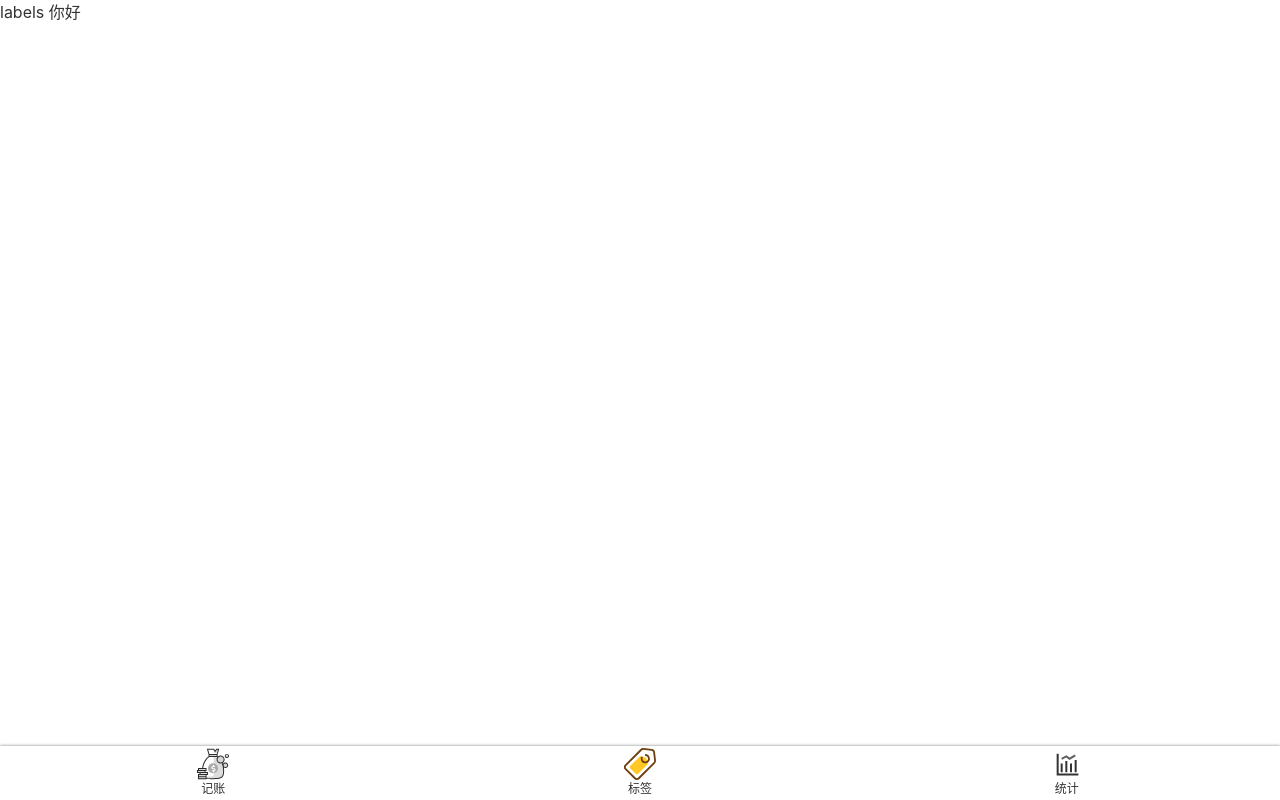
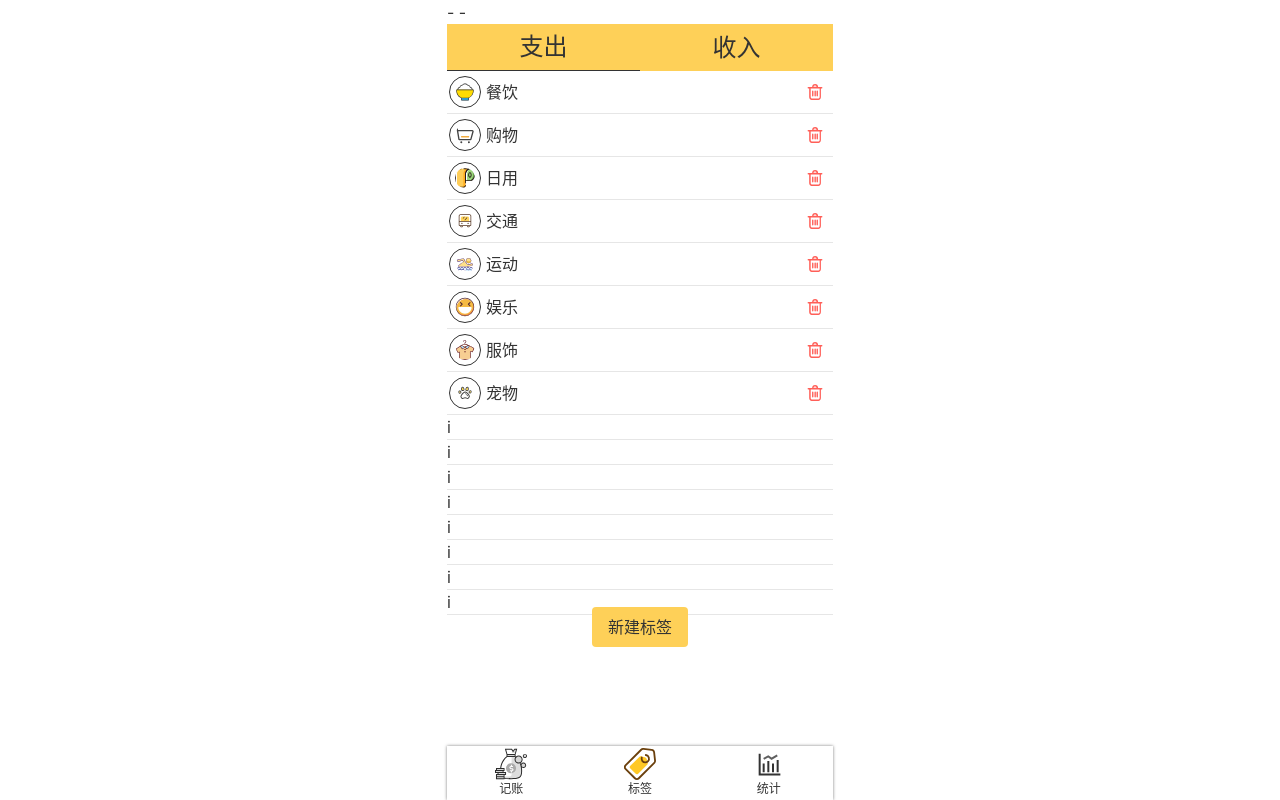
Before and after one commit to sunwan1234/apple-bill, a Vue app: page /#/labels in a window 1280 px wide. Built offline with nearby package versions, Linux system fonts and the light colour scheme.

Commit message:
完成labels页的html和css

```diff
--- a/src/assets/styles/reset.scss
+++ b/src/assets/styles/reset.scss
@@ -1,3 +1,7 @@
+#app {
+  max-width: 386px;
+  margin: 0 auto;
+}
 * {
   margin: 0; padding: 0;
   box-sizing: border-box;
--- a/src/components/Money/NumberPad.vue
+++ b/src/components/Money/NumberPad.vue
@@ -82,12 +82,10 @@
 	.numberPad {
 		background: rgb(254, 208, 88);
 		display: flex;
-		flex-wrap: wrap;
+		flex-wrap: nowrap;
 		flex-direction: column;
 		flex-grow: 1;
-		flex-shrink: 1;
-		min-height: 0;
-		min-width: 0;
+
 
 		.output {
 			@extend %clearFix;
@@ -99,8 +97,9 @@
 			display: flex;
 			flex-wrap: wrap;
 			justify-content: space-around;
-			padding: 5px;
 			flex-grow: 1;
+			padding: 2px;
+			margin: 1px 3px;
 
 
 			> button {
--- a/src/custom.d.ts
+++ b/src/custom.d.ts
@@ -1,4 +1,4 @@
-type AccountItem = {
+type RecordItem = {
   type: string;
   tag: string;
   amount: number;
--- a/src/models/accountListModel.ts
+++ /dev/null
@@ -1,21 +0,0 @@
-import clone from '@/lib/clone';
-
-const localStorageKeuName = 'accountList';
-const accountListModel = {
-  data: [] as AccountItem[],
-
-  fetch() {
-    this.data = JSON.parse(window.localStorage.getItem(localStorageKeuName) || '[]') as AccountItem[];
-    return this.data;
-  },
-  save() {
-    window.localStorage.setItem(localStorageKeuName, JSON.stringify(this.data));
-  },
-  create(account: AccountItem){
-    const newAccount: AccountItem = clone(account);
-    newAccount.createdAt = new Date();
-    this.data.push(newAccount);
-  }
-};
-
-export default accountListModel;
--- /dev/null
+++ b/src/models/recordListModel.ts
@@ -0,0 +1,22 @@
+import clone from '@/lib/clone';
+
+const localStorageKeuName = 'recordList';
+const recordListModel = {
+  data: [] as RecordItem[],
+
+  fetch() {
+    this.data = JSON.parse(window.localStorage.getItem(localStorageKeuName) || '[]') as RecordItem[];
+    return this.data;
+  },
+  save() {
+    window.localStorage.setItem(localStorageKeuName, JSON.stringify(this.data));
+  },
+  create(record: RecordItem){
+    const newRecord: RecordItem = clone(record);
+    newRecord.createdAt = new Date();
+    this.data.push(newRecord);
+    this.save()
+  }
+};
+
+export default recordListModel;
--- a/src/views/Labels.vue
+++ b/src/views/Labels.vue
@@ -1,15 +1,152 @@
 <template>
-		<Layout>
-			<p>labels 你好</p>
-		</Layout>
+	<Layout>
+		{{account.type}}
+		{{isShow}}
+		<Types :value.sync="account.type">
+		</Types>
+		<div class="labels-wrapper">
+
+			<ol class="labels" v-if=" isShow === '-'">
+				<li v-for="(item, index) in this.outputTags"
+						:key="index">
+				<span class="iconItem">
+					<Icon :name="item.svg"></Icon>
+					<span>{{ item.name }}</span>
+				</span>
+					<Icon :name="'delete2'"></Icon>
+				</li>
+				<li>i</li>
+				<li>i</li>
+				<li>i</li>
+				<li>i</li>
+				<li>i</li>
+				<li>i</li>
+				<li>i</li>
+				<li>i</li>
+			</ol>
+			<ol class="labels" v-if=" isShow === '+'">
+				<li v-for="(item, index) in this.inputTags"
+						:key="index">
+				<span class="iconItem">
+					<Icon :name="item.svg"></Icon>
+					<span>{{ item.name }}</span>
+				</span>
+
+					<Icon :name="'delete2'"></Icon>
+				</li>
+			</ol>
+			<div class="createTag-wrapper">
+				<button class="createTag" >新建标签</button>
+			</div>
+
+		</div>
+
+	</Layout>
 </template>
 
 <script lang="ts">
-  export default {
-    name: 'Labels'
-  };
+  import Vue from 'vue';
+  import {Component, Watch} from 'vue-property-decorator';
+  import recordListModel from '@/models/recordListModel';
+  import Types from '@/components/Money/Types.vue';
+
+
+  const accountList = recordListModel.fetch();
+
+  @Component({
+    components: {Types}
+  })
+  export default class Labels extends Vue {
+    outputTags: Array<Record<string, string>> = [
+      {
+        svg: 'meal',
+        name: '餐饮'
+      },
+      {
+        svg: 'shop',
+        name: '购物'
+      },
+      {
+        svg: 'everyday',
+        name: '日用'
+      },
+      {svg: 'transport', name: '交通'},
+      {svg: 'sport2', name: '运动'},
+      {svg: 'fun', name: '娱乐'},
+      {svg: 'cloth', name: '服饰'},
+      {svg: 'pet', name: '宠物'}
+    ];
+    inputTags: Array<Record<string, string>> = [
+      {svg: 'in-redpocket', name: '红包'},
+      {svg: 'in-rent', name: '租金'},
+      {svg: 'in-gift', name: '礼金'},
+      {svg: 'in-get', name: '收款'},
+      {svg: 'in-manage', name: '理财'},
+      {svg: 'in-annual', name: '年终奖'},
+      {svg: 'in-other', name: '其他'}
+    ];
+
+    accountList: RecordItem[] = accountList;
+    account: RecordItem = {
+      type: '-', tag: '', amount: 0, note: '',
+    };
+    isShow!: string | undefined;
+
+    @Watch('account.type', {immediate: true})
+    onAccountTypeChange(value) {
+      this.isShow = value;
+    }
+
+
+  }
 </script>
 
 <style scoped lang="scss">
+	.labels-wrapper {
+		display: flex;
+		flex-direction: column;
+	}
+	.labels {
+		display: flex;
+		flex-wrap: nowrap;
+		flex-direction: column;
+		font-size: 16px;
+		max-height: 65vh;
+		li {
+			display: flex;
+			flex-direction: row;
+			justify-content: space-between;
+			align-items: center;
+			border-bottom: 1px solid #e6e6e6;
+			padding-right: 10px;
 
+			> .iconItem {
+				display: flex;
+				align-items: center;
+				padding: 5px 2px;
+			}
+
+			> .iconItem svg {
+				border: 1px solid #333;
+				padding: 5px;
+				width: 2em;
+				height: 2em;
+				border-radius: 50%;
+				background: white;
+				margin-right: 5px;
+			}
+		}
+	}
+	.createTag {
+		background: #fed058;
+		color: #333;
+		border-radius: 4px;
+		border: none;
+		height: 40px;
+		padding: 0 16px;
+		&-wrapper {
+			text-align: center;
+			padding: 16px;
+		}
+	}
 </style>
--- a/src/views/Money.vue
+++ b/src/views/Money.vue
@@ -1,12 +1,12 @@
 <template>
 	<Layout>
-		<Types :value.sync="account.type" @update:selectedTag="onUpdateTag">
+		<Types :value.sync="recordItem.type" @update:selectedTag="onUpdateTag">
 		</Types>
-		<Tags :is-show="account.type" @update:tag="onUpdateTag"
+		<Tags :is-show="recordItem.type" @update:tag="onUpdateTag"
 					:out-data-source.sync="outputTags"
 					:in-data-source.sync="inputTags"
 		></Tags>
-		<NumberPad @update:value="onUpdateAmount" @submit="saveAccount"></NumberPad>
+		<NumberPad @update:value="onUpdateAmount" @submit="saveRecord"></NumberPad>
 
 	</Layout>
 
@@ -14,14 +14,14 @@
 
 <script lang="ts">
   import Vue from 'vue';
-  import {Component, Watch} from 'vue-property-decorator';
+  import {Component} from 'vue-property-decorator';
   import NumberPad from '@/components/Money/NumberPad.vue';
   import Tags from '@/components/Money/Tags.vue';
   import Types from '@/components/Money/Types.vue';
   import eventBus from '@/bus.ts';
-  import accountListModel from '@/models/accountListModel';
+  import recordListModel from '@/models/recordListModel';
 
-  const accountList = accountListModel.fetch();
+  const recordList = recordListModel.fetch();
 
   @Component({
     components: {Types, Tags, NumberPad}
@@ -57,33 +57,28 @@
     ];
 
 
-    accountList: AccountItem[] = accountList;
-    account: AccountItem = {
+    recordList: RecordItem[] = recordList;
+    recordItem: RecordItem = {
       type: '-', tag: '', amount: 0, note: '',
     };
 
 
     onUpdateTag(value: string) {
-      this.account.tag = value;
+      this.recordItem.tag = value;
     }
 
     onUpdateAmount(value: string) {
-      this.account.amount = parseFloat(value);
+      this.recordItem.amount = parseFloat(value);
     }
 
     onUpdateNote(value: string) {
-      this.account.note = value;
+      this.recordItem.note = value;
     }
 
-    saveAccount(account: AccountItem) {
-      accountListModel.create(account)
+    saveRecord() {
+      recordListModel.create(this.recordItem)
     }
 
-
-    @Watch('accountList')
-    onAccountListChange() {
-      accountListModel.save()
-    }
 
     created() {
       eventBus.$on('update:note', (note: string) => {
```
Also changed, not shown: src/assets/icons/delete2.svg (added), src/assets/icons/in-manage2.svg (added).
